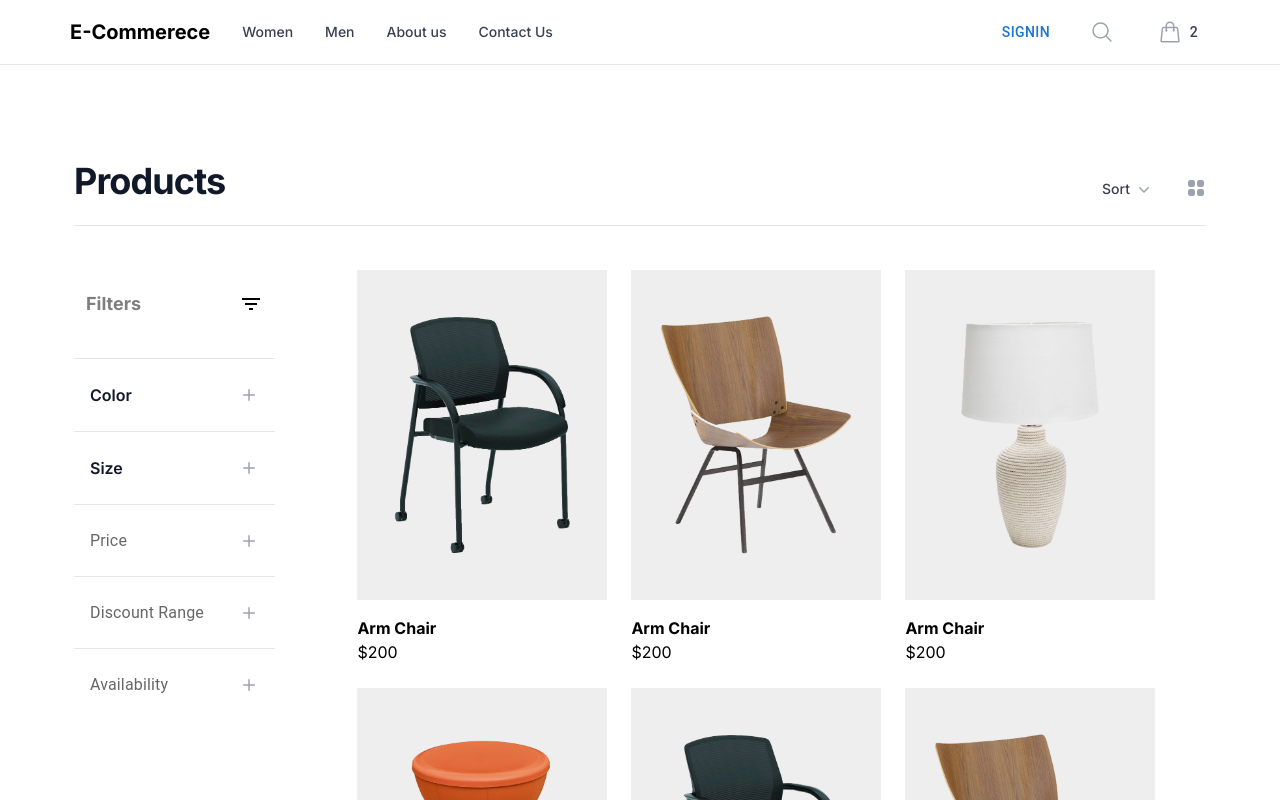
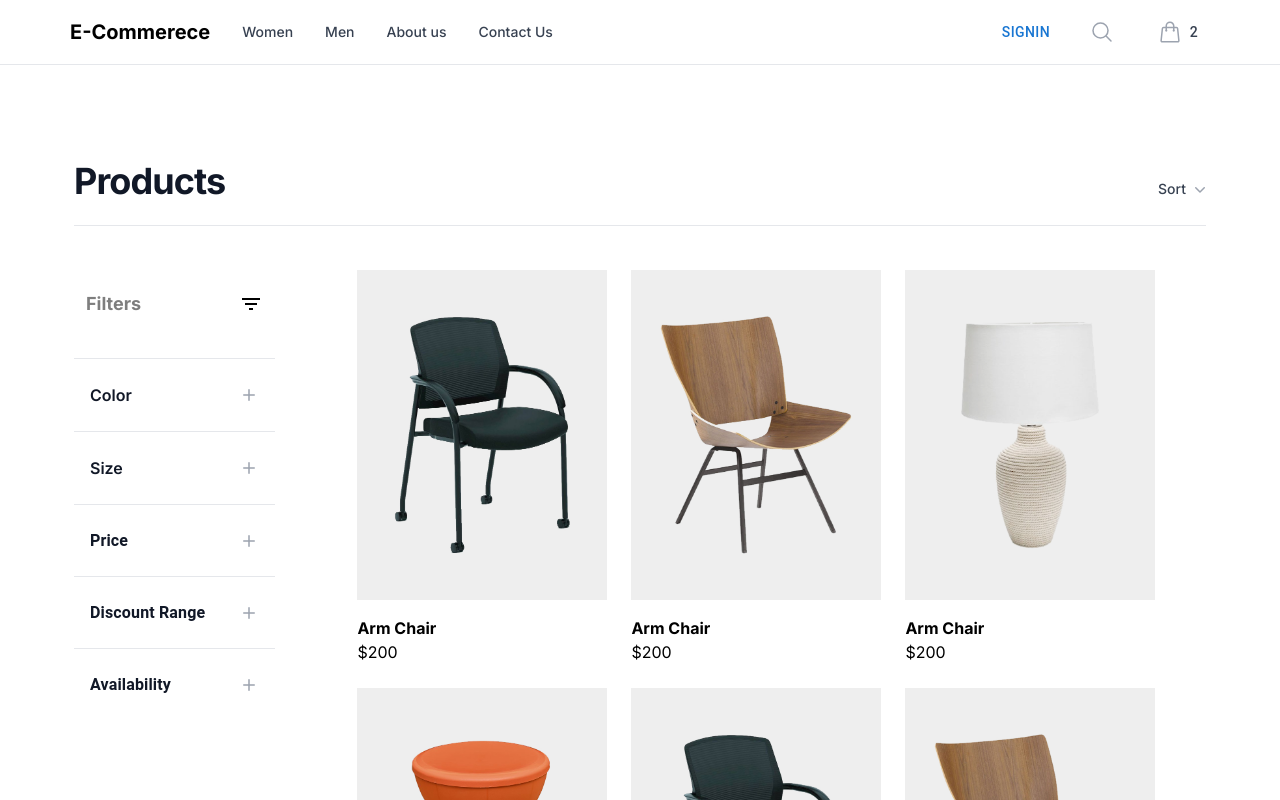
Before and after one commit to kamranalig/e-commerce_frontend, a Next.js app: page /collections in a window 1280 px wide. Shown: the top 800 px of the page. Built offline with nearby package versions, Linux system fonts and the light colour scheme.

Commit message:
navbar and collection page routes corrected

```diff
--- a/src/app/collections/page.jsx
+++ b/src/app/collections/page.jsx
@@ -16,9 +16,9 @@ import FormControlLabel from "@mui/material/FormControlLabel";
 import FormControl from "@mui/material/FormControl";
 import FormLabel from "@mui/material/FormLabel";
 import { useRouter } from "next/navigation";
-import { ProductData } from "@/data";
-import { filters, singleFilter } from "@/data/filter";
-import ProductCard from "@/components/sectionCard/SectionCard";
+import { ProductData } from "../../data/index";
+import { filters, singleFilter } from "../../data/filter";
+import ProductCard from "../../components/sectionCard/SectionCard";
 const sortOptions = [
   { name: "Price: Low to High", href: "#", current: false },
   { name: "Price: High to Low", href: "#", current: false },
@@ -27,7 +27,6 @@ const sortOptions = [
 function classNames(...classes) {
   return classes.filter(Boolean).join(" ");
 }
-
 export default function Products() {
   const [mobileFiltersOpen, setMobileFiltersOpen] = useState(false);
   const router = useRouter();
@@ -291,13 +290,6 @@ export default function Products() {
 
               <button
                 type="button"
-                className="-m-2 ml-5 p-2 text-gray-400 hover:text-gray-500 sm:ml-7"
-              >
-                <span className="sr-only">View grid</span>
-                <Squares2X2Icon className="h-5 w-5" aria-hidden="true" />
-              </button>
-              <button
-                type="button"
                 className="-m-2 ml-4 p-2 text-gray-400 hover:text-gray-500 sm:ml-6 lg:hidden"
                 onClick={() => setMobileFiltersOpen(true)}
               >
@@ -390,10 +382,12 @@ export default function Products() {
                           <h3 className="-mx-2 -my-3 flow-root">
                             <Disclosure.Button className="flex w-full items-center justify-between bg-white px-2 py-3 text-gray-400 hover:text-gray-500">
                               <FormLabel
-                                className=" font-semibold text-gray-900"
+                                className="text-gray-900"
                                 id="demo-radio-buttons-group-label"
                               >
-                                {section.name}
+                                <span className=" font-semibold text-gray-900">
+                                  {section.name}
+                                </span>
                               </FormLabel>
                               <span className="ml-6 flex items-center">
                                 {open ? (
--- a/src/components/navigation/Navbar.jsx
+++ b/src/components/navigation/Navbar.jsx
@@ -40,7 +40,7 @@ export default function Navbar() {
   };
 
   return (
-    <div className="bg-white  z-50">
+    <div className="bg-white  z-50 overflow-hidden">
       {/* Mobile menu */}
       <Transition.Root show={open} as={Fragment}>
         <Dialog as="div" className="relative z-40 lg:hidden" onClose={setOpen}>
```
